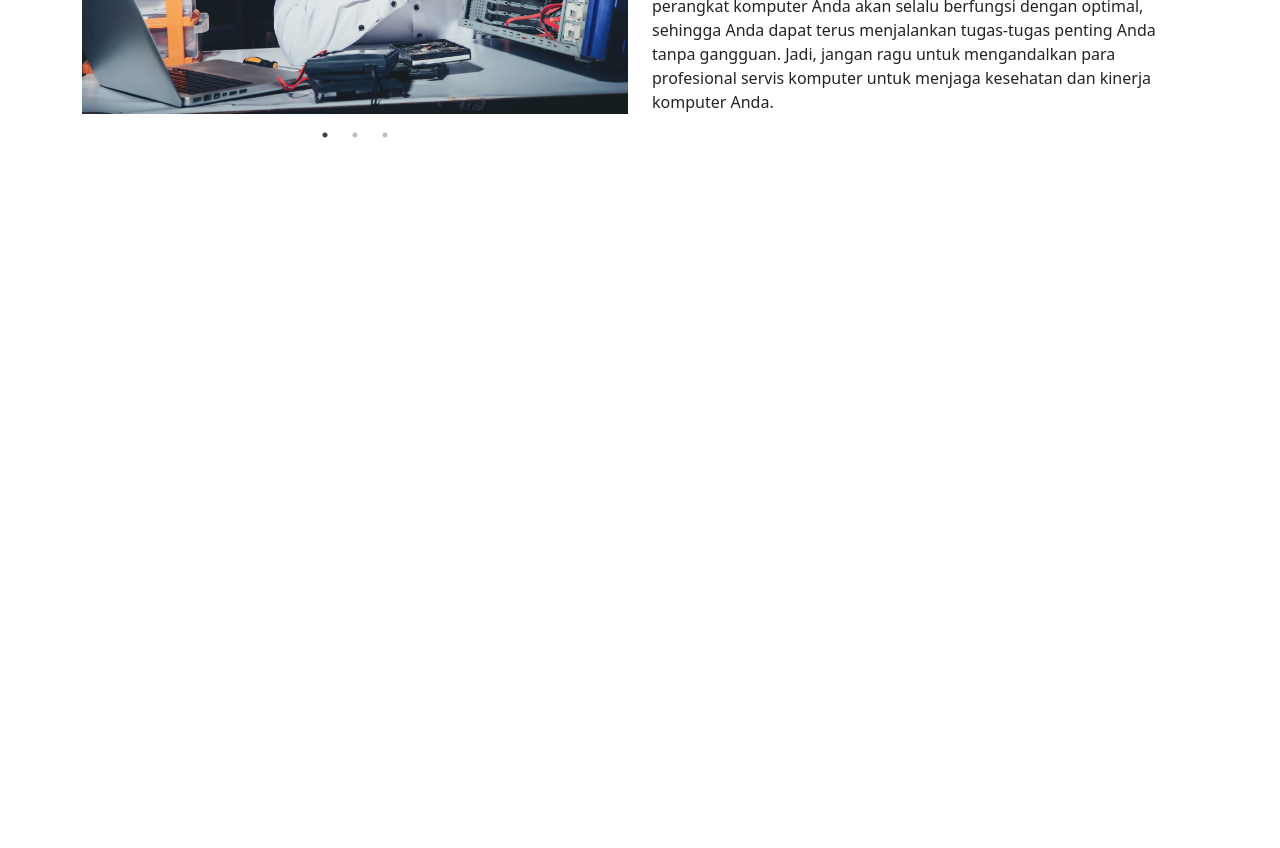
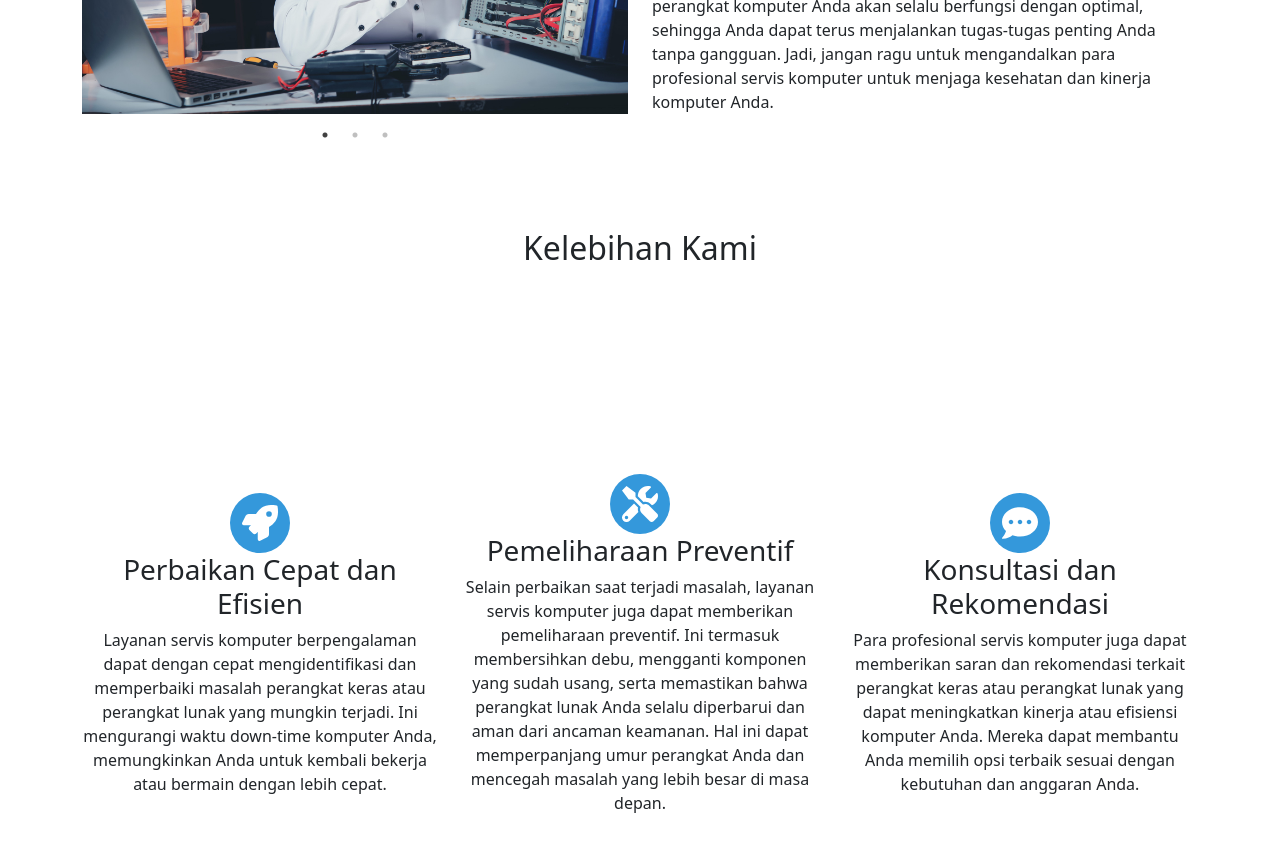
Before and after one commit to rgibranz/test-qbit, a React (Create React App) app in the folder frontend-umkm/: page / in a window 1280 px wide. Shown: the part 1060-1908 px from the top of the page. Before the commit the page ends 1205 px from the top, so only its background shows below. Built offline with nearby package versions, Linux system fonts and the light colour scheme.

Commit message:
section 3

```diff
--- a/frontend-umkm/package.json
+++ b/frontend-umkm/package.json
@@ -10,6 +10,7 @@
     "react": "^18.2.0",
     "react-bootstrap": "^2.8.0",
     "react-dom": "^18.2.0",
+    "react-icons": "^4.11.0",
     "react-scripts": "5.0.1",
     "react-slick": "^0.29.0",
     "slick-carousel": "^1.8.1",
--- a/frontend-umkm/src/App.js
+++ b/frontend-umkm/src/App.js
@@ -1,11 +1,12 @@
 import Hero from './Hero';
 import SectionTwo from './SectionTwo';
-
+import FeaturesSection from "./FeaturesSection";
 function App() {
   return (
     <div>
       <Hero/>
       <SectionTwo/>
+      <FeaturesSection />
     </div>
   );
 }
--- /dev/null
+++ b/frontend-umkm/src/FeaturesSection.js
@@ -0,0 +1,50 @@
+import React from 'react';
+import {Container, Row, Col} from 'react-bootstrap';
+import {FaRocket, FaTools, FaCommentDots} from 'react-icons/fa';
+import './assets/app.css';
+
+const FeaturesSection = () => {
+  const features = [
+    {
+      title: 'Perbaikan Cepat dan Efisien',
+      description:
+        'Layanan servis komputer berpengalaman dapat dengan cepat mengidentifikasi dan memperbaiki masalah perangkat keras atau perangkat lunak yang mungkin terjadi. Ini mengurangi waktu down-time komputer Anda, memungkinkan Anda untuk kembali bekerja atau bermain dengan lebih cepat.',
+      icon: <FaRocket/>
+    },
+    {
+      title: 'Pemeliharaan Preventif',
+      description:
+        'Selain perbaikan saat terjadi masalah, layanan servis komputer juga dapat memberikan pemeliharaan preventif. Ini termasuk membersihkan debu, mengganti komponen yang sudah usang, serta memastikan bahwa perangkat lunak Anda selalu diperbarui dan aman dari ancaman keamanan. Hal ini dapat memperpanjang umur perangkat Anda dan mencegah masalah yang lebih besar di masa depan.',
+      icon: <FaTools/>
+    },
+    {
+      title: 'Konsultasi dan Rekomendasi',
+      description:
+        'Para profesional servis komputer juga dapat memberikan saran dan rekomendasi terkait perangkat keras atau perangkat lunak yang dapat meningkatkan kinerja atau efisiensi komputer Anda. Mereka dapat membantu Anda memilih opsi terbaik sesuai dengan kebutuhan dan anggaran Anda.',
+      icon: <FaCommentDots/>
+    },
+  ];
+
+  return (
+    <Container className="features-section">
+      <Row className="align-items-center">
+        <h2 className="text-center">Kelebihan Kami</h2>
+        {features.map((feature, index) => (
+          <Col md={4}>
+            <div key={index} className="feature-item text-center">
+              <div className="feature-icon mx-auto">
+                {feature.icon}
+              </div>
+              <div className="feature-content">
+                <h3>{feature.title}</h3>
+                <p>{feature.description}</p>
+              </div>
+            </div>
+          </Col>
+        ))}
+      </Row>
+    </Container>
+  );
+};
+
+export default FeaturesSection;
--- a/frontend-umkm/src/Hero.js
+++ b/frontend-umkm/src/Hero.js
@@ -1,7 +1,7 @@
 import React from "react";
-import {Container, Row, Col, Image, Button} from "react-bootstrap";
+import {Container, Row, Col, Image} from "react-bootstrap";
 import "bootstrap/dist/css/bootstrap.min.css";
-import "./assets/hero.css"; // File CSS untuk styling (opsional)
+import "./assets/app.css"; // File CSS untuk styling (opsional)
 import gambarHero from "./image/1.png";
 
 const Hero = () => {
--- /dev/null
+++ b/frontend-umkm/src/assets/app.css
@@ -0,0 +1,36 @@
+.hero-container .row {
+  height: 100vh;
+}
+
+.text {
+  width: 50%;
+  padding: 20px;
+}
+
+.image {
+  width: 70%;
+}
+
+.image img {
+  width: 100%;
+  height: auto;
+}
+
+.features-section .row {
+  height: 100vh;
+}
+
+.feature-icon {
+  display: flex;
+  align-items: center;
+  justify-content: center;
+  width: 60px;
+  height: 60px;
+  background-color: #3498db; /* Warna latar belakang lingkaran */
+  border-radius: 50%; /* Untuk membentuk lingkaran */
+}
+
+.feature-icon svg {
+  font-size: 36px; /* Ukuran ikon */
+  color: white; /* Warna ikon */
+}
--- a/frontend-umkm/src/assets/hero.css
+++ /dev/null
@@ -1,17 +0,0 @@
-.hero-container .row {
-  height: 100vh;
-}
-
-.text {
-  width: 50%;
-  padding: 20px;
-}
-
-.image {
-  width: 70%;
-}
-
-.image img {
-  width: 100%;
-  height: auto;
-}
```
Also changed, not shown: 1 other file (tests, documents, lock files or other folders).
